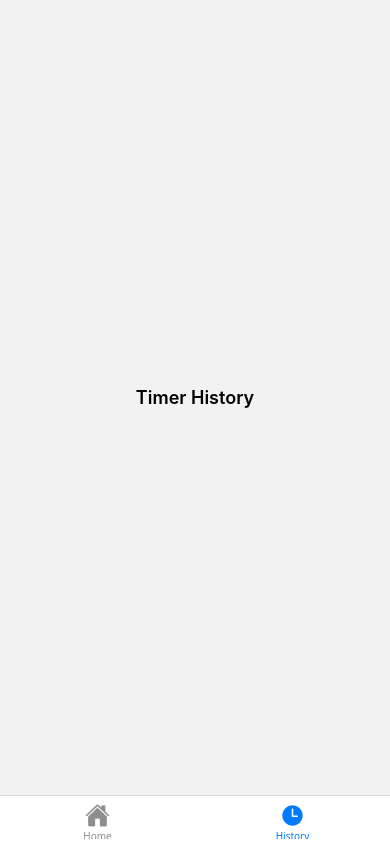
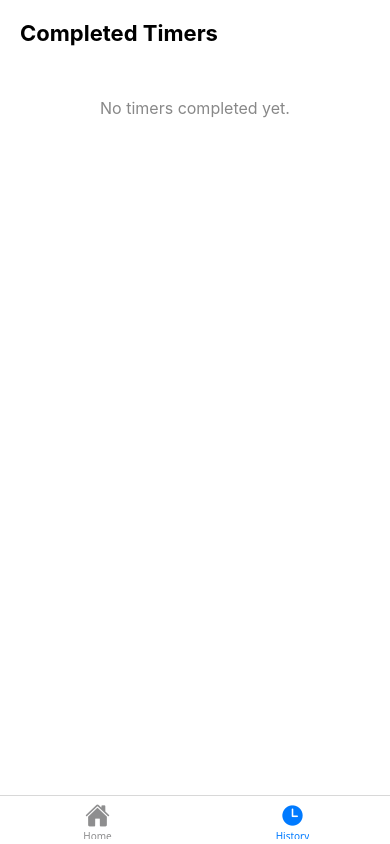
Before and after one commit to NeerajJangra/TimerApp, a React Native app: screen /History in a window 390 px wide. Built offline with nearby package versions, Linux system fonts and the light colour scheme.

Commit message:
Integrated history screen which shows complete timers

```diff
--- a/src/components/TimerItem.js
+++ b/src/components/TimerItem.js
@@ -11,6 +11,7 @@ import {
 import Ionicons from 'react-native-vector-icons/Ionicons';
 import { useDispatch } from 'react-redux';
 import {
+  addToHistory,
   completeTimer,
   pauseTimer,
   resetTimer,
@@ -75,6 +76,8 @@ const TimerItem = ({ timer }) => {
         } else {
           dispatch(completeTimer(timer.id));
           clearInterval(intervalRef.current);
+          dispatch(completeTimer(timer.id));
+          dispatch(addToHistory({ id: timer.id, name: timer.name }));
           setShowModal(true);
         }
       }, 1000);
--- a/src/screens/HistoryScreen.js
+++ b/src/screens/HistoryScreen.js
@@ -1,10 +1,34 @@
 import React from 'react';
-import { StyleSheet, Text, View } from 'react-native';
+import { FlatList, StyleSheet, Text, View } from 'react-native';
+import { useSelector } from 'react-redux';
+
+const formatDate = isoString => {
+  const date = new Date(isoString);
+  return date.toLocaleString();
+};
 
 const HistoryScreen = () => {
+  const historyList = useSelector(state => state.timers.historyList);
+
   return (
     <View style={styles.container}>
-      <Text style={styles.text}>Timer History</Text>
+      <Text style={styles.header}>Completed Timers</Text>
+
+      {historyList.length === 0 ? (
+        <Text style={styles.empty}>No timers completed yet.</Text>
+      ) : (
+        <FlatList
+          data={historyList}
+          keyExtractor={item => item.id + item.completedAt}
+          contentContainerStyle={{ paddingBottom: 20 }}
+          renderItem={({ item }) => (
+            <View style={styles.card}>
+              <Text style={styles.name}>{item.name}</Text>
+              <Text style={styles.time}>{formatDate(item.completedAt)}</Text>
+            </View>
+          )}
+        />
+      )}
     </View>
   );
 };
@@ -12,6 +36,35 @@ const HistoryScreen = () => {
 export default HistoryScreen;
 
 const styles = StyleSheet.create({
-  container: { flex: 1, justifyContent: 'center', alignItems: 'center' },
-  text: { fontSize: 18, fontWeight: '600' },
+  container: {
+    flex: 1,
+    padding: 20,
+    backgroundColor: '#fff',
+  },
+  header: {
+    fontSize: 22,
+    fontWeight: 'bold',
+    marginBottom: 12,
+  },
+  empty: {
+    marginTop: 40,
+    textAlign: 'center',
+    fontSize: 16,
+    color: '#888',
+  },
+  card: {
+    backgroundColor: '#f3f3f3',
+    padding: 14,
+    borderRadius: 8,
+    marginBottom: 10,
+  },
+  name: {
+    fontSize: 16,
+    fontWeight: '600',
+  },
+  time: {
+    fontSize: 14,
+    color: '#555',
+    marginTop: 4,
+  },
 });
--- a/src/screens/InitLoader.js
+++ b/src/screens/InitLoader.js
@@ -1,7 +1,10 @@
 import { useEffect } from 'react';
 import { useDispatch } from 'react-redux';
-import { setInitialTimers } from '../store/timerSlice';
-import { loadTimersFromStorage } from '../utils/storage';
+import { setInitialHistory, setInitialTimers } from '../store/timerSlice';
+import {
+  loadHistoryFromStorage,
+  loadTimersFromStorage,
+} from '../utils/storage';
 
 const InitLoader = ({ children }) => {
   const dispatch = useDispatch();
@@ -9,7 +12,9 @@ const InitLoader = ({ children }) => {
   useEffect(() => {
     const loadTimers = async () => {
       const timers = await loadTimersFromStorage();
+      const history = await loadHistoryFromStorage();
       dispatch(setInitialTimers(timers));
+      dispatch(setInitialHistory(history));
     };
 
     loadTimers();
--- a/src/store/store.js
+++ b/src/store/store.js
@@ -1,5 +1,5 @@
 import { configureStore } from '@reduxjs/toolkit';
-import { saveTimersToStorage } from '../utils/storage';
+import { saveHistoryToStorage, saveTimersToStorage } from '../utils/storage';
 import timerReducer from './timerSlice';
 
 export const store = configureStore({
@@ -11,4 +11,5 @@ export const store = configureStore({
 store.subscribe(() => {
   const state = store.getState();
   saveTimersToStorage(state.timers.timerList);
+  saveHistoryToStorage(state.timers.historyList);
 });
--- a/src/store/timerSlice.js
+++ b/src/store/timerSlice.js
@@ -2,6 +2,7 @@ import { createSlice } from '@reduxjs/toolkit';
 
 const initialState = {
   timerList: [],
+  historyList: [],
 };
 
 const timerSlice = createSlice({
@@ -80,6 +81,18 @@ const timerSlice = createSlice({
         timer.hasShownHalfway = true;
       }
     },
+    addToHistory: (state, action) => {
+      const { id, name } = action.payload;
+
+      state.historyList.push({
+        id,
+        name,
+        completedAt: new Date().toISOString(),
+      });
+    },
+    setInitialHistory: (state, action) => {
+      state.historyList = action.payload;
+    },
   },
 });
 
@@ -95,6 +108,8 @@ export const {
   pauseAllInCategory,
   resetAllInCategory,
   setHalfwayShown,
+  addToHistory,
+  setInitialHistory,
 } = timerSlice.actions;
 
 export default timerSlice.reducer;
--- a/src/utils/storage.js
+++ b/src/utils/storage.js
@@ -1,6 +1,7 @@
 import AsyncStorage from '@react-native-async-storage/async-storage';
 
 const STORAGE_KEY = 'TIMER_LIST';
+const HISTORY_KEY = 'TIMER_HISTORY';
 
 export const saveTimersToStorage = async timers => {
   try {
@@ -28,3 +29,22 @@ export const clearTimersStorage = async () => {
     console.error('Failed to clear timers storage', err);
   }
 };
+
+export const saveHistoryToStorage = async history => {
+  try {
+    const json = JSON.stringify(history);
+    await AsyncStorage.setItem(HISTORY_KEY, json);
+  } catch (err) {
+    console.error('Failed to save history', err);
+  }
+};
+
+export const loadHistoryFromStorage = async () => {
+  try {
+    const json = await AsyncStorage.getItem(HISTORY_KEY);
+    return json != null ? JSON.parse(json) : [];
+  } catch (err) {
+    console.error('Failed to load history', err);
+    return [];
+  }
+};
```
